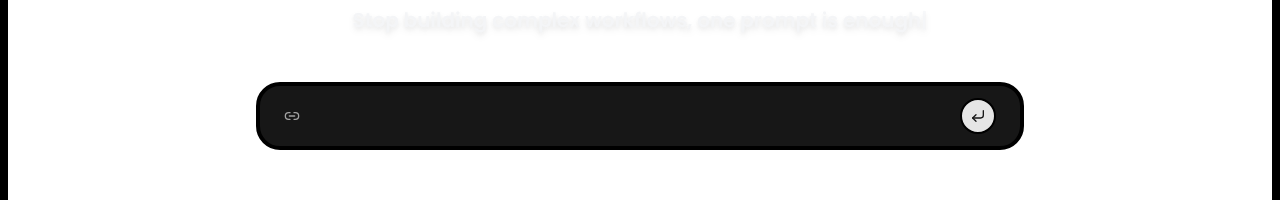
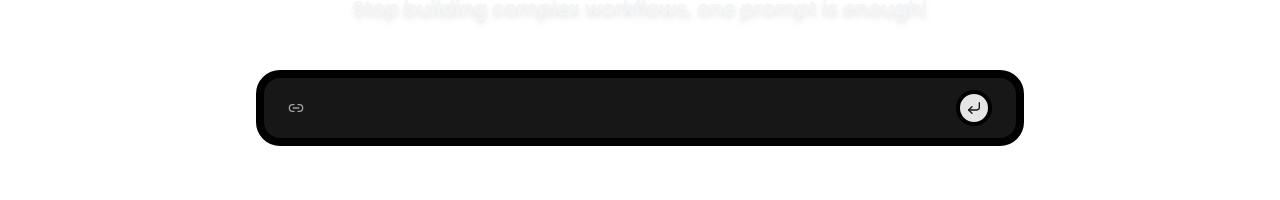
Before and after one commit to ILYESS24/flo, a React (Vite) app: page / in a window 1280 px wide. Shown: the part 330-530 px from the top of the page. Built offline with nearby package versions, Linux system fonts and the light colour scheme; no server answers.

Commit message:
feat: Make borders completely solid and thicker - no white spaces

```diff
--- a/src/components/LandingPage.tsx
+++ b/src/components/LandingPage.tsx
@@ -65,7 +65,7 @@ const LandingPage: React.FC<LandingPageProps> = ({ onStartDesigning }) => {
   };
 
   return (
-    <div className="relative min-h-screen w-full overflow-hidden border-8 border-black rounded-3xl">
+    <div className="relative min-h-screen w-full overflow-hidden border-16 border-black rounded-3xl">
       <ShaderAnimation />
       <div className="relative z-10 w-full max-w-4xl mx-auto min-h-screen flex flex-col items-center justify-center space-y-12 px-4">
         {/* Logo + Tagline */}
@@ -85,7 +85,7 @@ const LandingPage: React.FC<LandingPageProps> = ({ onStartDesigning }) => {
 
         {/* Prompt Bar (like screenshot) */}
         <form onSubmit={handleSubmit} className="w-full max-w-3xl">
-          <div className="flex items-center gap-4 rounded-3xl bg-neutral-900 border-4 border-black px-6 py-3">
+          <div className="flex items-center gap-4 rounded-3xl bg-neutral-900 border-8 border-black px-6 py-3">
             {/* Left icons */}
             <div className="flex items-center gap-4 text-neutral-400">
               <button
@@ -118,7 +118,7 @@ const LandingPage: React.FC<LandingPageProps> = ({ onStartDesigning }) => {
               type="submit"
               size="icon"
               disabled={isLoading}
-              className="h-9 w-9 rounded-full bg-neutral-200 text-neutral-900 hover:bg-white shrink-0 disabled:opacity-60 disabled:hover:bg-neutral-200 border-2 border-black"
+              className="h-9 w-9 rounded-full bg-neutral-200 text-neutral-900 hover:bg-white shrink-0 disabled:opacity-60 disabled:hover:bg-neutral-200 border-4 border-black"
             >
               <CornerDownLeft className="w-4 h-4" />
             </Button>
@@ -126,7 +126,7 @@ const LandingPage: React.FC<LandingPageProps> = ({ onStartDesigning }) => {
         </form>
 
         {files.length > 0 && (
-          <div className="w-full max-w-3xl text-xs text-neutral-300/80 mt-2 border-2 border-black rounded-lg px-3 py-2 bg-neutral-900/50">
+          <div className="w-full max-w-3xl text-xs text-neutral-300/80 mt-2 border-4 border-black rounded-lg px-3 py-2 bg-black">
             {files.length === 1
               ? `1 fichier ajouté : ${files[0].name}`
               : `${files.length} fichiers ajoutés`}
```
